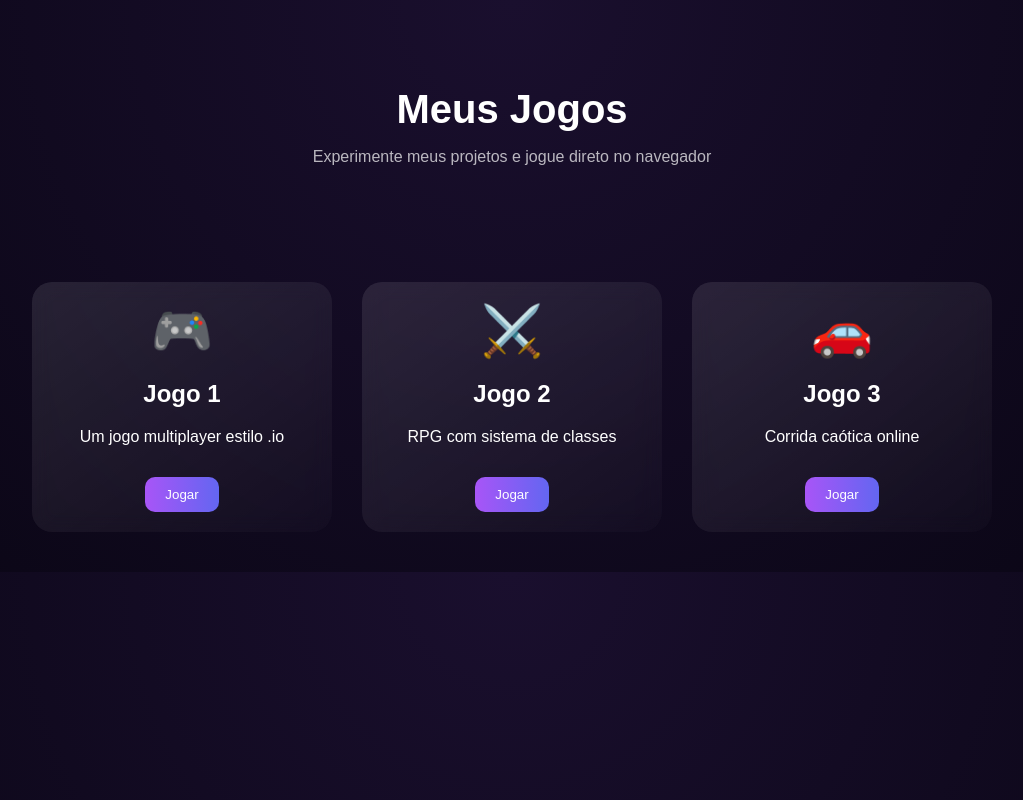
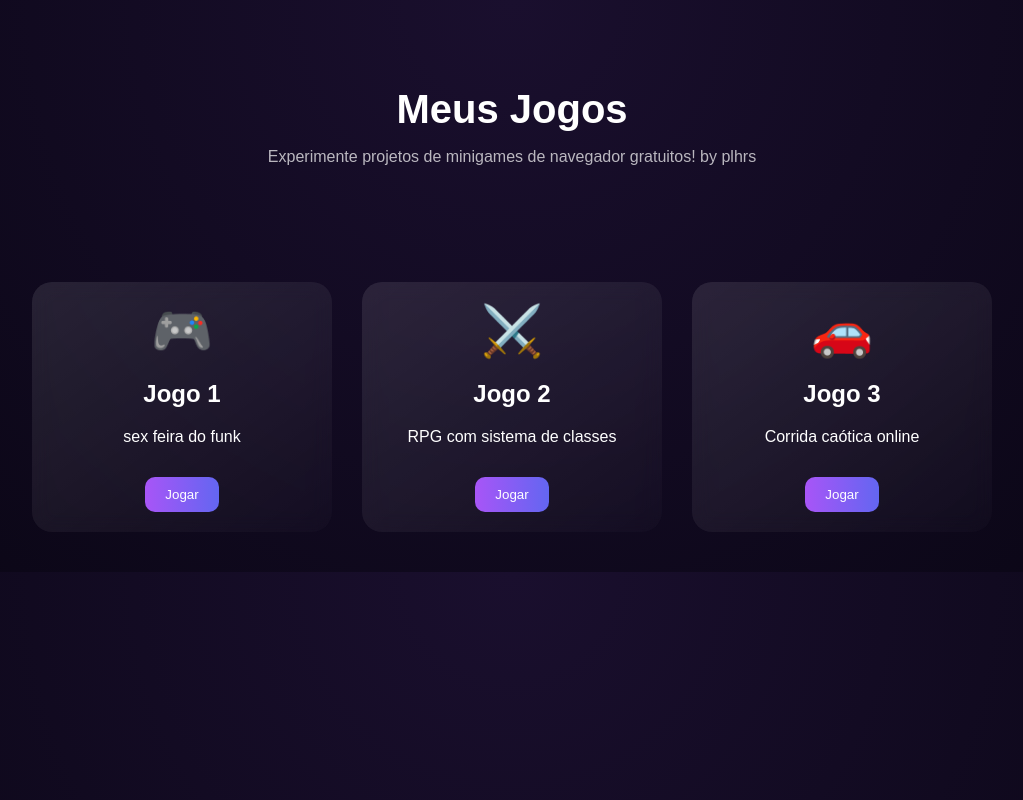
Before and after one commit to BrokenCodesTeam/Games, a plain HTML site: page index.html in a window 1280 px wide. Shown: the whole page, without its empty margins (128-1151 px from the left). Drawn offline with Linux system fonts and the light colour scheme.

Commit message:
Update index.html

```diff
--- a/index.html
+++ b/index.html
@@ -3,7 +3,7 @@
 <head>
 <meta charset="UTF-8">
 <meta name="viewport" content="width=device-width, initial-scale=1.0">
-<title>Meus Jogos</title>
+<title>Broken Codes</title>
 
 <style>
 body {
@@ -99,7 +99,7 @@ header p {
 
 <header>
     <h1>Meus Jogos</h1>
-    <p>Experimente meus projetos e jogue direto no navegador</p>
+    <p>Experimente projetos de minigames de navegador gratuitos! by plhrs</p>
 </header>
 
 <div class="container">
@@ -107,7 +107,7 @@ header p {
     <div class="card">
         <div class="icon">🎮</div>
         <h2>Jogo 1</h2>
-        <p>Um jogo multiplayer estilo .io</p>
+        <p>sex feira do funk</p>
         <button class="btn">Jogar</button>
     </div>
 
```
